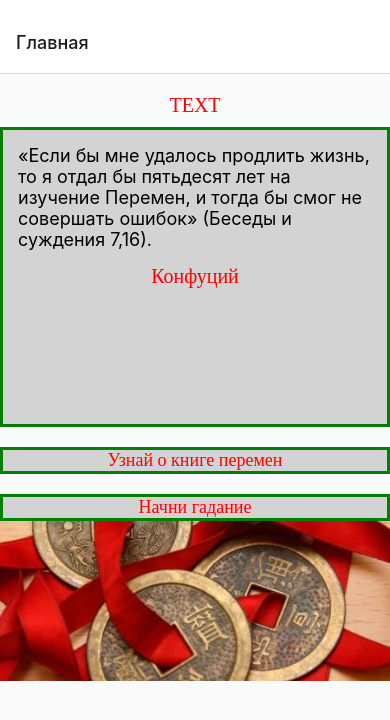
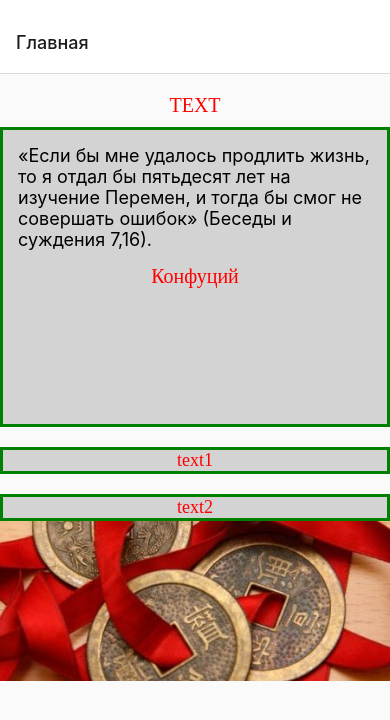
Before and after one commit to Fayjass/Book, a React Native app: screen / in a window 390 px wide. Shown: the top 720 px of the page. Built offline with nearby package versions, Linux system fonts and the light colour scheme; a web font is replaced by a local one.

Commit message:
removed text

```diff
--- a/src/screens/main/Main.js
+++ b/src/screens/main/Main.js
@@ -8,11 +8,11 @@ import Quote from "../main/Quote";
 
 export default function Main({ navigation }) {
   const loadSceneBook = () => {
-    navigation.navigate("Всё о книге перемен");
+    navigation.navigate("text1");
   };
 
   const loadSceneDefinition = () => {
-    navigation.navigate("Гадание");
+    navigation.navigate("text2");
   };
 
   return (
@@ -22,11 +22,11 @@ export default function Main({ navigation }) {
       <Quote />
 
       <TouchableOpacity onPress={loadSceneBook}>
-        <Text style={styles.text}>Узнай о книге перемен</Text>
+        <Text style={styles.text}>text1</Text>
       </TouchableOpacity>
 
       <TouchableOpacity onPress={loadSceneDefinition}>
-        <Text style={styles.text}>Начни гадание</Text>
+        <Text style={styles.text}>text2</Text>
         <Image
           source={require("../../images/chinaCoins.jpg")}
           style={styles.img}
```
